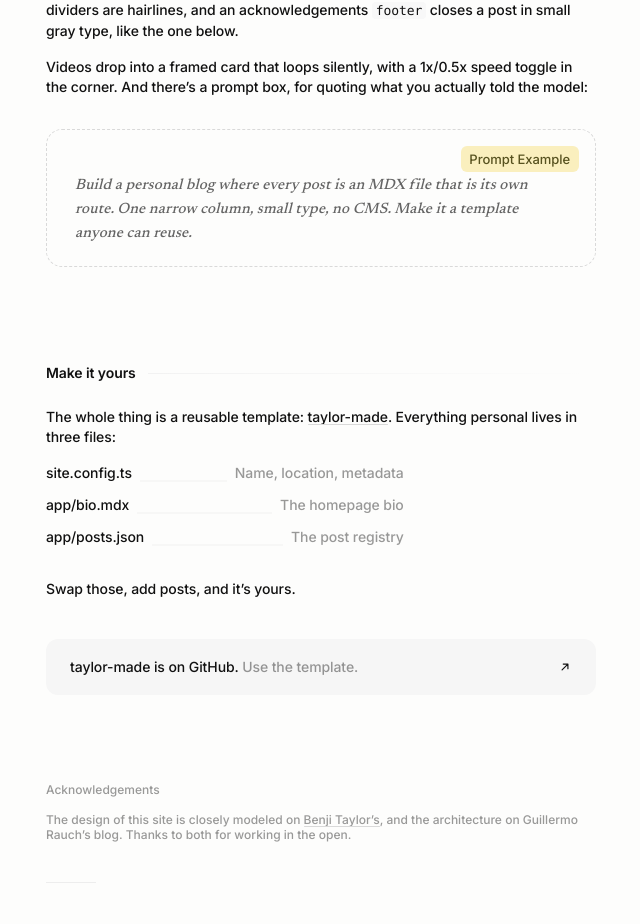
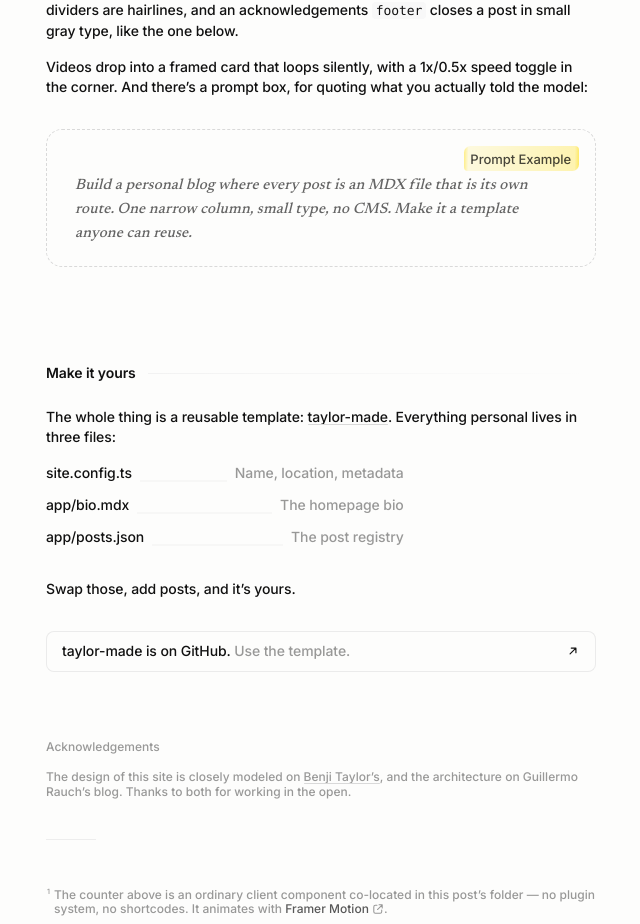
Before and after one commit to blsage/blog, a Next.js app: page /building-this-blog in a window 1280 px wide. Shown: the part 2024-2948 px from the top of the page, without its empty margins (319-959 px from the left). Built offline with nearby package versions, Linux system fonts and the light colour scheme.

Commit message:
Restyle CTA as outlined callout, ink-stroke prompt label

```diff
--- a/app/globals.css
+++ b/app/globals.css
@@ -292,20 +292,22 @@ a {
   display: flex;
   align-items: center;
   gap: 0.5rem;
-  margin: 2.5rem 0;
-  padding: 1.125rem 1.5rem;
-  background: #f6f6f6;
-  border-radius: 0.75rem;
+  margin: 2rem 0 1.25rem;
+  padding: 0.65rem 1rem;
+  border-radius: 0.5rem;
+  box-shadow: inset 0 0 0 1px #ebebeb;
+  background: transparent;
   color: var(--color-text);
   font-size: 0.875rem;
   font-weight: 460;
   line-height: 1.25rem;
   letter-spacing: -0.00563rem;
-  transition: background 0.15s ease;
+  transition: all 0.1s ease;
 }
 
 .article a.cta:hover {
-  background: #f0f0f0;
+  background: #f6f6f6;
+  box-shadow: inset 0 0 0 1px transparent;
 }
 
 .article a.cta span {
@@ -354,16 +356,23 @@ a {
   position: absolute;
   top: 1rem;
   right: 1rem;
-  padding: 0.2rem 0.55rem;
-  background: #faefbe;
-  color: #57521f;
+  padding: 0.22em 0.6em 0.16em 0.48em;
+  background: transparent;
+  background-image: linear-gradient(
+    91.4deg,
+    color-mix(in srgb, rgb(255, 220, 0), transparent 52%),
+    color-mix(in srgb, rgb(255, 220, 0), transparent 88%) 4%,
+    color-mix(in srgb, rgb(255, 220, 0), transparent 70%) 96%,
+    color-mix(in srgb, rgb(255, 220, 0), transparent 38%)
+  );
+  color: rgba(0, 0, 0, 0.72);
   font-family: var(--font-primary), sans-serif;
   font-style: normal;
   font-size: 0.8125rem;
   font-weight: 460;
   letter-spacing: -0.0025rem;
   line-height: 1.25rem;
-  border-radius: 0.375rem;
+  border-radius: 0.5em 0.3em;
 }
 
 .article .prompt,
```
